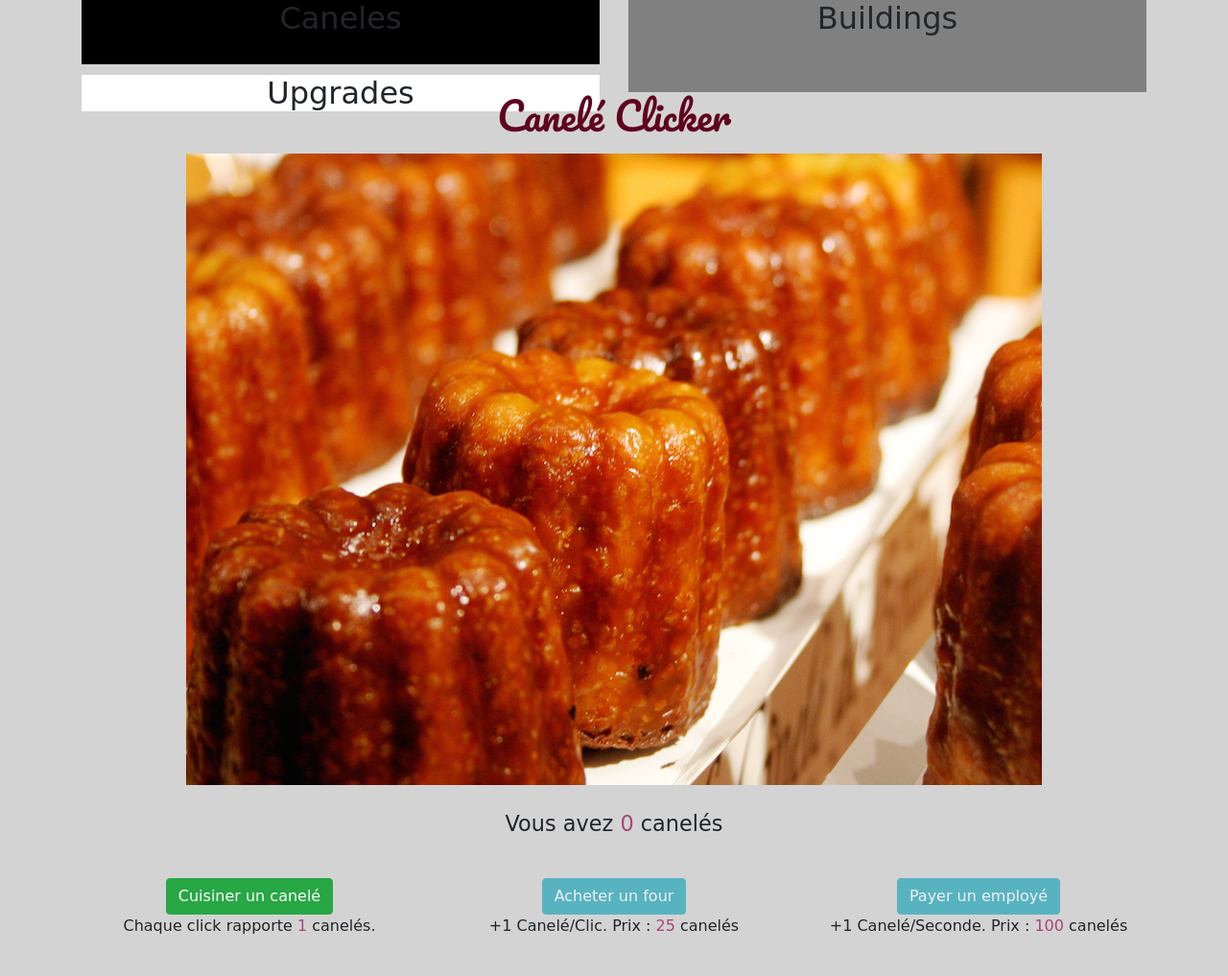
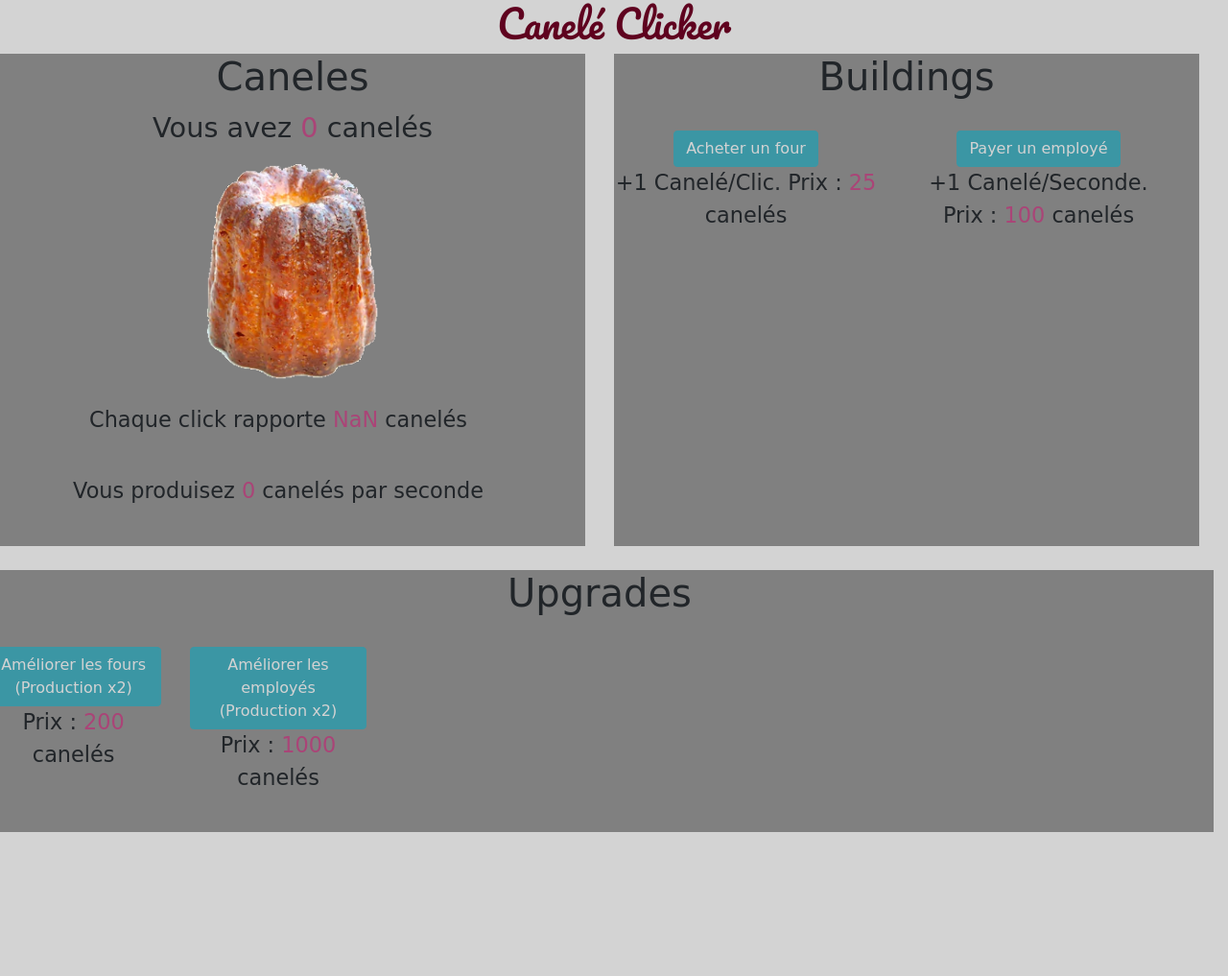
Before and after one commit to G-Arlabosse/coding_club_canele_clicker, a plain HTML site: page index.html in a window 1280 px wide. Shown: the whole page at 96% size. After the commit the page ends 867 px from the top, so only its background shows below. Drawn offline with nearby package versions, Linux system fonts and the light colour scheme; a web font is replaced by a local one.

Commit message:
Ca s'améliore !!!

```diff
--- a/index.html
+++ b/index.html
@@ -11,47 +11,58 @@
         <link href="https://fonts.googleapis.com/css2?family=Neucha&display=swap" rel="stylesheet">
     </head>
     <body>
-        <div class="container">
+        <h1>Canelé Clicker</h1>
             <div class="row">
                 <div class="col-md-6">
                     <div class="caneles">
-                        <h2>Caneles</h2></h2>
-                    </div>
-                    <div class="upgrades">
-                        <h2>Upgrades</h2>
+                        <h2>Caneles</h2>
+                        <p class="NombreCanelés">Vous avez <span id="nbCanelés">0</span> canelés</p>
+                        <div class="mt-3">
+                            <img src="Canele.png" onclick="Click()"/><br/><br/>
+                        </div>
+                        <div class="row">
+                            <div class="col-md-12">
+                                <p class="info">Chaque click rapporte <span id="prodCan"></span> canelés</p><br/>
+                                <p class="info">Vous produisez <span id="CPS">0</span> canelés par seconde</p><br/>
+                            </div>
+                        </div>
                     </div>
                 </div>
                 <div class="col-md-6">
                     <div class="buildings">
-                        <h2>Buildings</h2>
+                        <h2>Buildings</h2><br/>
+                        <div class="row">
+                            <div class="col-md-6">
+                                <button id="Four" onclick="buyOven();refreshBtn()" class="btn btn-info">Acheter un four</button>
+                                <p class="info">+1 Canelé/Clic. Prix : <span id="PrixFour"></span> canelés</p><br/>
+                            </div>
+
+                            <div class="col-md-6">
+                                <button id="Employé" onclick="payEmployee();refreshBtn()" class="btn btn-info">Payer un employé</button>
+                                <p class="info">+1 Canelé/Seconde. Prix : <span id="PrixEmployé"></span> canelés</p><br/>
+                            </div>
+                        </div>
                     </div>
                 </div>
             </div>
             <div class="row">
-                <div class="col-md-12">
-                    <h1>Canelé Clicker</h1>
-                    <div class="mt-3">
-                        <img src="Canele-de-Bordeau.png"/><br/><br/>
-                    </div>
-                    <p class="NombreCanelés">Vous avez <span id="nbCanelés">0</span> canelés</p><br/>
-
+                <div class="upgrades">
+                    <h2>Upgrades</h2><br/>
                     <div class="row">
-                        <div class="col-md-4">
-                            <button onclick="Click()" class="btn btn-success">Cuisiner un canelé</button><p>Chaque click rapporte <span id="prodCan"></span> canelés.</p><br/>
+                        <div class="col-md-2">
+                            <button id="Ufour" onclick="BuyUFour();refreshBtn()" class="btn btn-info">Améliorer les fours (Production x2)</button>
+                            <p class="info">Prix : <span id="PrixUfour"></span> canelés</p><br/>
                         </div>
 
-                        <div class="col-md-4">
-                            <button id="Four" onclick="buyOven();refreshBtn()" class="btn btn-info">Acheter un four</button><p>+1 Canelé/Clic. Prix : <span id="PrixFour"></span> canelés</p><br/>
-                        </div>
-
-                        <div class="col-md-4">
-                            <button id="Employé" onclick="payEmployee();refreshBtn()" class="btn btn-info">Payer un employé</button><p>+1 Canelé/Seconde. Prix : <span id="PrixEmployé"></span> canelés</p><br/>
+                        <div class="col-md-2">
+                            <button id="Uemployé" onclick="BuyUEmployé();refreshBtn()" class="btn btn-info">Améliorer les employés (Production x2)</button>
+                            <p class="info">Prix : <span id="PrixUemployé"></span> canelés</p><br/>
                         </div>
                     </div>
-
                 </div>
             </div>
-        </div>
+
+
 
         <script language = "JavaScript" src="script.js"> </script>
 
--- a/script.js
+++ b/script.js
@@ -1,49 +1,86 @@
 var can = 0;
+var ShowCan = document.getElementById("nbCanelés");
+var CPC = document.getElementById("prodCan");
+var ShowCPS = document.getElementById("CPS");
+CPC.innerHTML=1+fours;
+// ----- Déclaration des variables des fours -----
 var fours = 0;
 var prixFour = 25;
+var prixUFour = 200;
+var ShowPrixFour = document.getElementById("PrixFour");
+var ShowPrixUfour = document.getElementById("PrixUfour");
+var Ufour=1;
+var btnFour = document.getElementById("Four");
+var btnUFour = document.getElementById("Ufour");
+btnFour.disabled = true;
+btnUFour.disabled = true;
+ShowPrixFour.innerHTML=prixFour;
+ShowPrixUfour.innerHTML=prixUFour;
+// ----- Déclaration des variables des employés -----
 var employé = 0;
 var prixEmployé = 100;
-var showCan = document.getElementById("nbCanelés");
-var btnFour = document.getElementById("Four");
+var prixUEmployé = 1000;
+var ShowPrixEmployé = document.getElementById("PrixEmployé");
+var ShowPrixUemployé = document.getElementById("PrixUemployé");
+var CPSemployé=1;
+var Uemployé=1;
 var btnEmployé = document.getElementById("Employé");
-var CPC = document.getElementById("prodCan");
-var ShowPrixFour = document.getElementById("PrixFour");
-var ShowPrixEmployé = document.getElementById("PrixEmployé");
+var btnUEmployé = document.getElementById("Uemployé");
+btnEmployé.disabled = true;
+btnUEmployé.disabled = true;
+ShowPrixEmployé.innerHTML=prixEmployé;
+ShowPrixUemployé.innerHTML=prixUEmployé;
 
-btnFour.disabled = true;
-btnEmployé.disabled = true;
-ShowPrixFour.innerHTML=prixFour;
-ShowPrixEmployé.innerHTML=prixEmployé;
-CPC.innerHTML=1+fours;
+
 
 function Click(){
-    can+=1+fours;
-    showCan.innerHTML=can;
+    can+=1+fours*Ufour;
+    ShowCan.innerHTML=can;
     refreshBtn();
 }
 
 setInterval(Auto, 1000);
 function Auto(){
-    can+=employé;
-    showCan.innerHTML=can;
+    can+=employé*Uemployé;
+    ShowCan.innerHTML=can;
+    if (employé*Uemployé == 0){ ShowCPS.innerHTML=0; }
+    else{ ShowCPS.innerHTML = employé*Uemployé;}
     refreshBtn();
 }
+
 
 function buyOven(){
     can-=prixFour;
     fours+=1;
-    prixFour=Math.round(prixFour*1.2);
-    showCan.innerHTML=can;
+    prixFour=Math.round(prixFour*1.15);
+    ShowCan.innerHTML=can;
     ShowPrixFour.innerHTML=prixFour;
-    CPC.innerHTML=1+fours;
+    CPC.innerHTML=1+fours*Ufour;
 }
 
 function payEmployee(){
     can-=prixEmployé;
     employé+=1;
-    prixEmployé=Math.round(prixEmployé*1.2);
-    showCan.innerHTML=can;
+    prixEmployé=Math.round(prixEmployé*1.15);
+    ShowCan.innerHTML=can;
     ShowPrixEmployé.innerHTML=prixEmployé;
+}
+
+function BuyUFour(){
+    Ufour*=2;
+    can-=prixUFour;
+    prixUFour=Math.round(prixUFour*8);
+    ShowCan.innerHTML=can;
+    ShowPrixUfour.innerHTML=prixUFour;
+    CPC.innerHTML=1+fours*Ufour;
+}
+
+function BuyUEmployé(){
+    Uemployé*=2;
+    can-=prixUEmployé;
+    prixUEmployé=Math.round(prixUEmployé*8);
+    ShowCan.innerHTML=can;
+    ShowPrixUemployé.innerHTML=prixUEmployé;
 }
 
 function refreshBtn(){
@@ -59,4 +96,16 @@ function refreshBtn(){
     else{
         btnEmployé.disabled = false;
     }
+    if (can<prixUFour){
+        btnUFour.disabled = true;
+    }
+    else{
+        btnUFour.disabled = false;
+    }
+    if (can<prixUEmployé){
+        btnUEmployé.disabled = true;
+    }
+    else{
+        btnUEmployé.disabled = false;
+    }
 }
--- a/style.css
+++ b/style.css
@@ -5,7 +5,7 @@ body {
 }
 
 .caneles{
-    background-color: black;
+    background-color: gray;
     width: 100%;
     min-height: 70%;
 }
@@ -17,7 +17,7 @@ body {
 }
 
 .upgrades{
-    background-color: white;
+    background-color: gray;
     width: 100%;
     min-height: 30%;
     margin-top: 2% ;
@@ -26,6 +26,10 @@ body {
 h1{
     font-family: "Pacifico", cursive;
     color: #5f021f
+}
+
+h2{
+    font-size: 2.5em;
 }
 
 span{
@@ -37,5 +41,17 @@ button{
 }
 
 .NombreCanelés{
+    font-size: 1.8em;
+}
+
+.info{
     font-size: 1.4em;
 }
+
+div{
+    width:100%;
+}
+
+img{
+    width:30%;
+}
```
Also changed, not shown: Canele.png (added).
